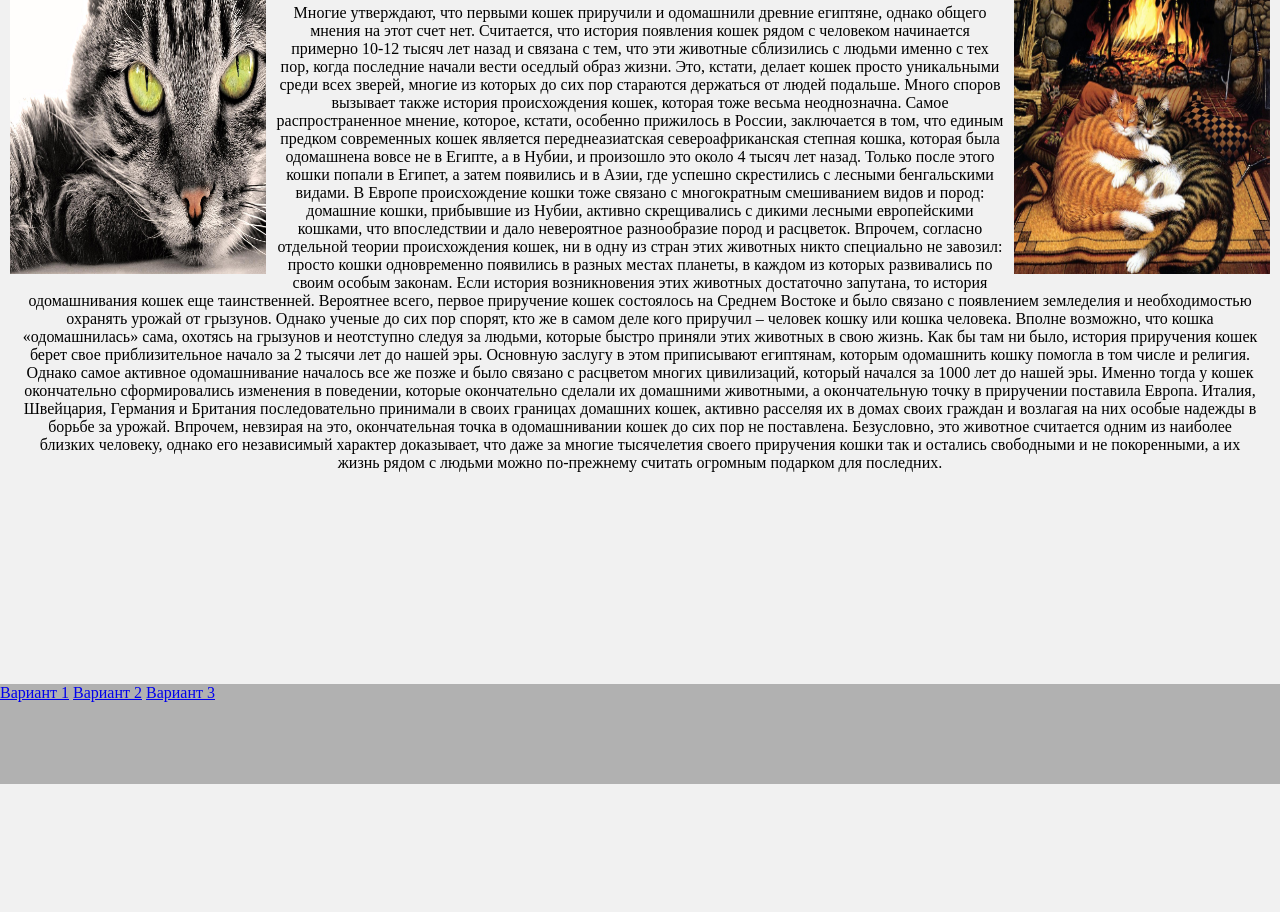
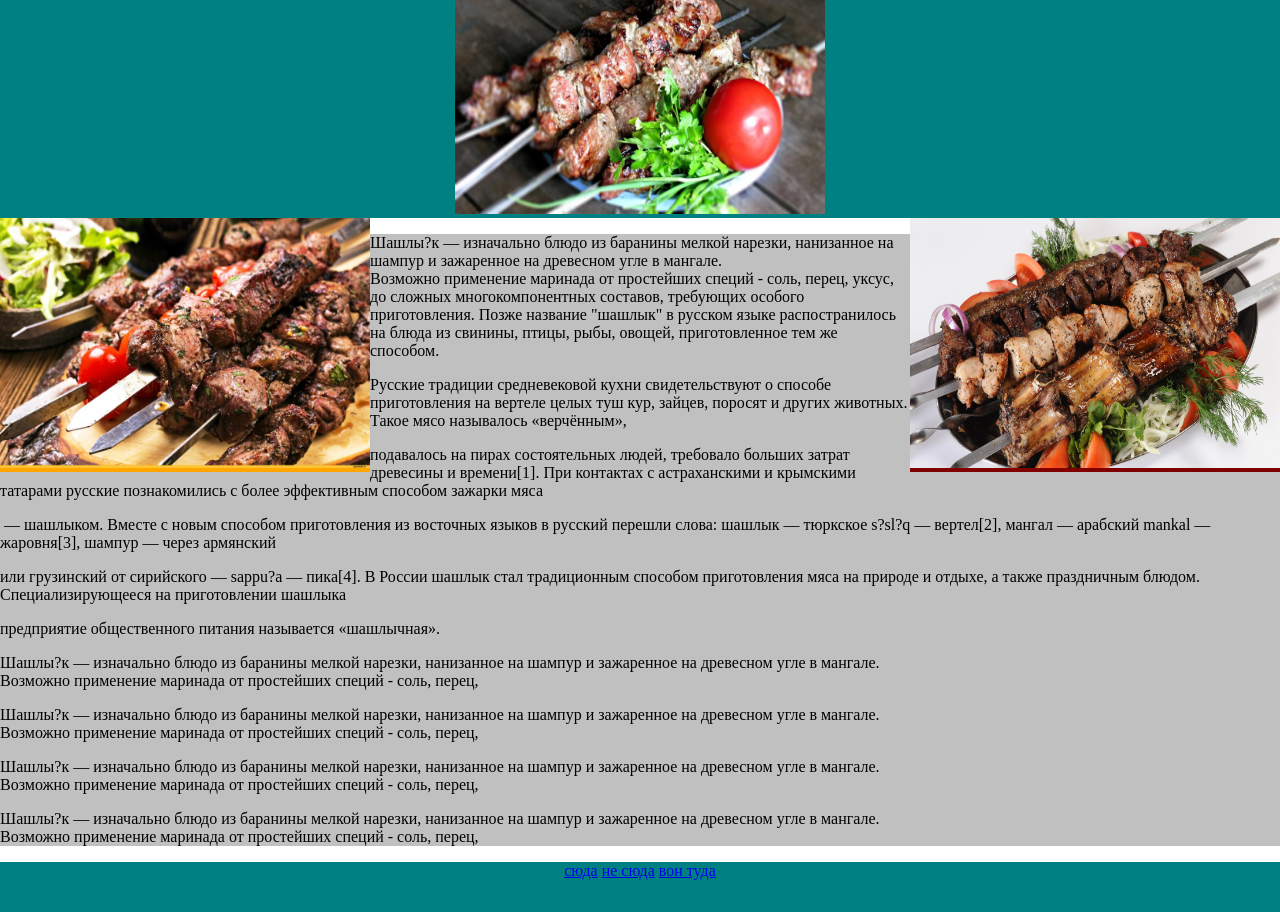
Before and after one commit to bichevaya-v/proekt1, a plain HTML site: page 1/index.html in a window 1280 px wide. Shown: the part 116-1028 px from the top of the page. Before the commit the page ends 900 px from the top, so only its background shows below. Drawn offline with Linux system fonts and the light colour scheme.

Commit message:
Add files via upload

```diff
--- a/1/index.html
+++ b/1/index.html
@@ -1,41 +1,50 @@
-<!doctype html>
+<!DOCTYPE html>
 <html>
-<head>
-<meta charset="UTF-8">
-<title>Вариант 1</title>
-<link href="css/style.css" rel="stylesheet" type="text/css">
+   <head>
+      <title>Шашлык</title>
+         <link href="style.css" rel="stylesheet" type="text/css">
+   </head>
+ <body>
 
-</head>
+  <div id="maket">
 
-<body>
-<header >
-<h1> Коты </h1>
-<img class="img" src="images/1.jpg" alt="">
-</header>
-<main>
-<img class="image" style="float: left;" src="images/2.jpg" alt="">
-<img class="image" style="float: right;" src="images/3.jpg" alt="">
- <p> Многие утверждают, что первыми кошек приручили и одомашнили древние египтяне, однако общего мнения на этот счет нет. Считается, что история появления кошек рядом с человеком начинается примерно 10-12 тысяч лет назад и связана с тем, что эти животные сблизились с людьми именно с тех пор, когда последние начали вести оседлый образ жизни. Это, кстати, делает кошек просто уникальными среди всех зверей, многие из которых до сих пор стараются держаться от людей подальше.
+     <div id="header">
+          <h1>Шашлык ням-ням</h1>
+          <img src="image/1.jpg" width="370" height="250">
+     </div>
 
-Много споров вызывает также история происхождения кошек, которая тоже весьма неоднозначна. Самое распространенное мнение, которое, кстати, особенно прижилось в России, заключается в том, что единым предком современных кошек является переднеазиатская североафриканская степная кошка, которая была одомашнена вовсе не в Египте, а в Нубии, и произошло это около 4 тысяч лет назад. Только после этого кошки попали в Египет, а затем появились и в Азии, где успешно скрестились с лесными бенгальскими видами.
+     <div id="left">
+          <img src="image/2.jpg" width="370" height="250">
+     </div>
 
-В Европе происхождение кошки тоже связано с многократным смешиванием видов и пород: домашние кошки, прибывшие из Нубии, активно скрещивались с дикими лесными европейскими кошками, что впоследствии и дало невероятное разнообразие пород и расцветок. Впрочем, согласно отдельной теории происхождения кошек, ни в одну из стран этих животных никто специально не завозил: просто кошки одновременно появились в разных местах планеты, в каждом из которых развивались по своим особым законам.
-Если история возникновения этих животных достаточно запутана, то история одомашнивания кошек еще таинственней. Вероятнее всего, первое приручение кошек состоялось на Среднем Востоке и было связано с появлением земледелия и необходимостью охранять урожай от грызунов. Однако ученые до сих пор спорят, кто же в самом деле кого приручил – человек кошку или кошка человека. Вполне возможно, что кошка «одомашнилась» сама, охотясь на грызунов и неотступно следуя за людьми, которые быстро приняли этих животных в свою жизнь.
+     <div id="right">
+          <img src="image/3.jpg" width="370" height="250">
+     </div>
 
-Как бы там ни было, история приручения кошек берет свое приблизительное начало за 2 тысячи лет до нашей эры. Основную заслугу в этом приписывают египтянам, которым одомашнить кошку помогла в том числе и религия. Однако самое активное одомашнивание началось все же позже и было связано с расцветом многих цивилизаций, который начался за 1000 лет до нашей эры. Именно тогда у кошек окончательно сформировались изменения в поведении, которые окончательно сделали их домашними животными, а окончательную точку в приручении поставила Европа. Италия, Швейцария, Германия и Британия последовательно принимали в своих границах домашних кошек, активно расселяя их в домах своих граждан и возлагая на них особые надежды в борьбе за урожай.
+    <div id="content">
+          <p>Шашлы?к — изначально блюдо из баранины мелкой нарезки, нанизанное на шампур и зажаренное на древесном угле в мангале.<br> Возможно применение маринада от простейших специй - соль, перец, уксус, до сложных многокомпонентных составов, требующих особого приготовления. Позже название "шашлык" в русском языке распостранилось на блюда из свинины, птицы, рыбы, овощей, приготовленное тем же способом. </p>
+          <p> Русские традиции средневековой кухни свидетельствуют о способе приготовления на вертеле целых туш кур, зайцев, поросят и других животных. Такое мясо называлось «верчённым»,  </p>
+          <p> подавалось на пирах состоятельных людей, требовало больших затрат древесины и времени[1]. При контактах с астраханскими и крымскими татарами русские познакомились с более эффективным способом зажарки мяса</p>
+          <p> — шашлыком. Вместе с новым способом приготовления из восточных языков в русский перешли слова: шашлык — тюркское s?sl?q — вертел[2], мангал — арабский mankal — жаровня[3], шампур — через армянский </p>
+<p>или грузинский от сирийского — sаррu?a — пика[4]. В России шашлык стал традиционным способом приготовления мяса на природе и отдыхе, а также праздничным блюдом. Специализирующееся на приготовлении шашлыка </p>
+          <p> предприятие общественного питания называется «шашлычная».</p>
+          <p> Шашлы?к — изначально блюдо из баранины мелкой нарезки, нанизанное на шампур и зажаренное на древесном угле в мангале.<br> Возможно применение маринада от простейших специй - соль, перец,  </p>
+<p> Шашлы?к — изначально блюдо из баранины мелкой нарезки, нанизанное на шампур и зажаренное на древесном угле в мангале.<br> Возможно применение маринада от простейших специй - соль, перец,  </p>
+          <p> Шашлы?к — изначально блюдо из баранины мелкой нарезки, нанизанное на шампур и зажаренное на древесном угле в мангале.<br> Возможно применение маринада от простейших специй - соль, перец,  </p>
+          <p>Шашлы?к — изначально блюдо из баранины мелкой нарезки, нанизанное на шампур и зажаренное на древесном угле в мангале.<br> Возможно применение маринада от простейших специй - соль, перец,  </p>
 
-Впрочем, невзирая на это, окончательная точка в одомашнивании кошек до сих пор не поставлена. Безусловно, это животное считается одним из наиболее близких человеку, однако его независимый характер доказывает, что даже за многие тысячелетия своего приручения кошки так и остались свободными и не покоренными, а их жизнь рядом с людьми можно по-прежнему считать огромным подарком для последних.
+ </div>
 
- </p>
+    <div id="rasporka"></div>
+    </div>
 
-<div style="clear: both;"></div>
-</main>
-<footer>
-<div class="foot">
-<a href="index.html">Вариант 1</a>
-<a href="index2.html">Вариант 2</a>
-<a href="index3.html">Вариант 3</a>
+    <div id="footer">
+         <a href="https://mail.ru/">сюда</a>
+         <a href="https://www.google.ru/">не сюда</a>
+         <a href="https://www.yandex.ru/">вон туда</a>
+    </div>
+
 </div>
-</footer>
-</body>
+
+ </body>
 </html>
--- /dev/null
+++ b/1/style.css
@@ -0,0 +1,52 @@
+body, html {
+  margin:0px;
+  padding:0px;
+  height: 100%;
+}
+
+* html #maket {
+  height: 100%;
+}
+
+#maket {
+  width:100%;
+  margin:0 auto;
+  min-height: 100%;
+}
+
+#header{
+  background-color:teal;
+  text-align:center;
+}
+
+#left{
+  background-color:#ffa500;
+
+  float:left;
+}
+
+#right{
+
+  background-color:#800000;
+  float:right;
+}
+
+#content{
+  background-color:#c0c0c0;
+
+}
+
+#footer{
+  background-color:teal;
+  clear:both;
+  height: 50px;
+  margin-top:-50px;
+  width:100%;
+  margin-left: auto;
+  margin-right: auto;
+  text-align:center;
+}
+
+#rasporka {
+  height: 50px;
+}
```
Also changed, not shown: 1/image/1.jpg (added), 1/image/2.jpg (added), 1/image/3.jpg (added), 1 other file.
